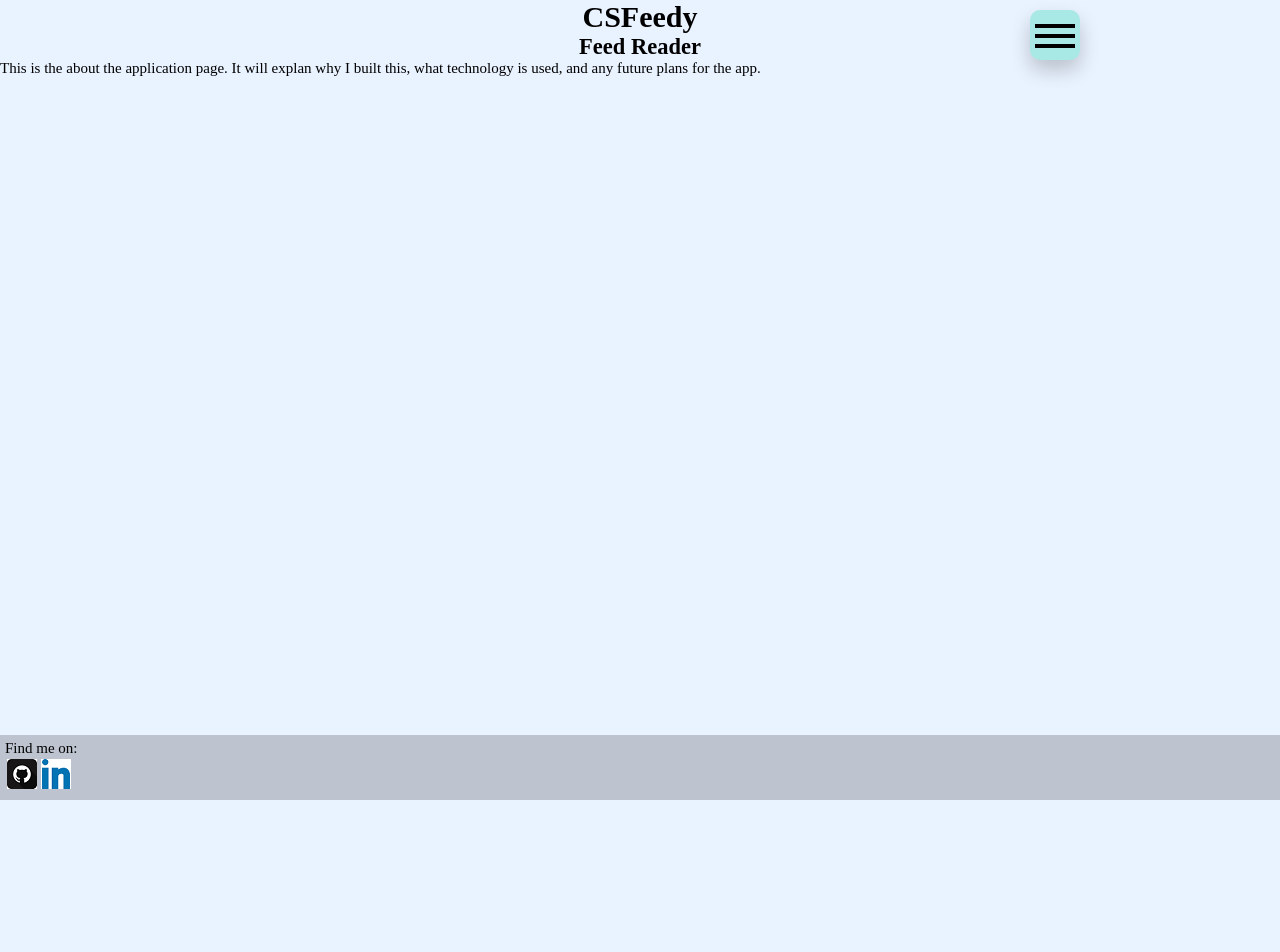
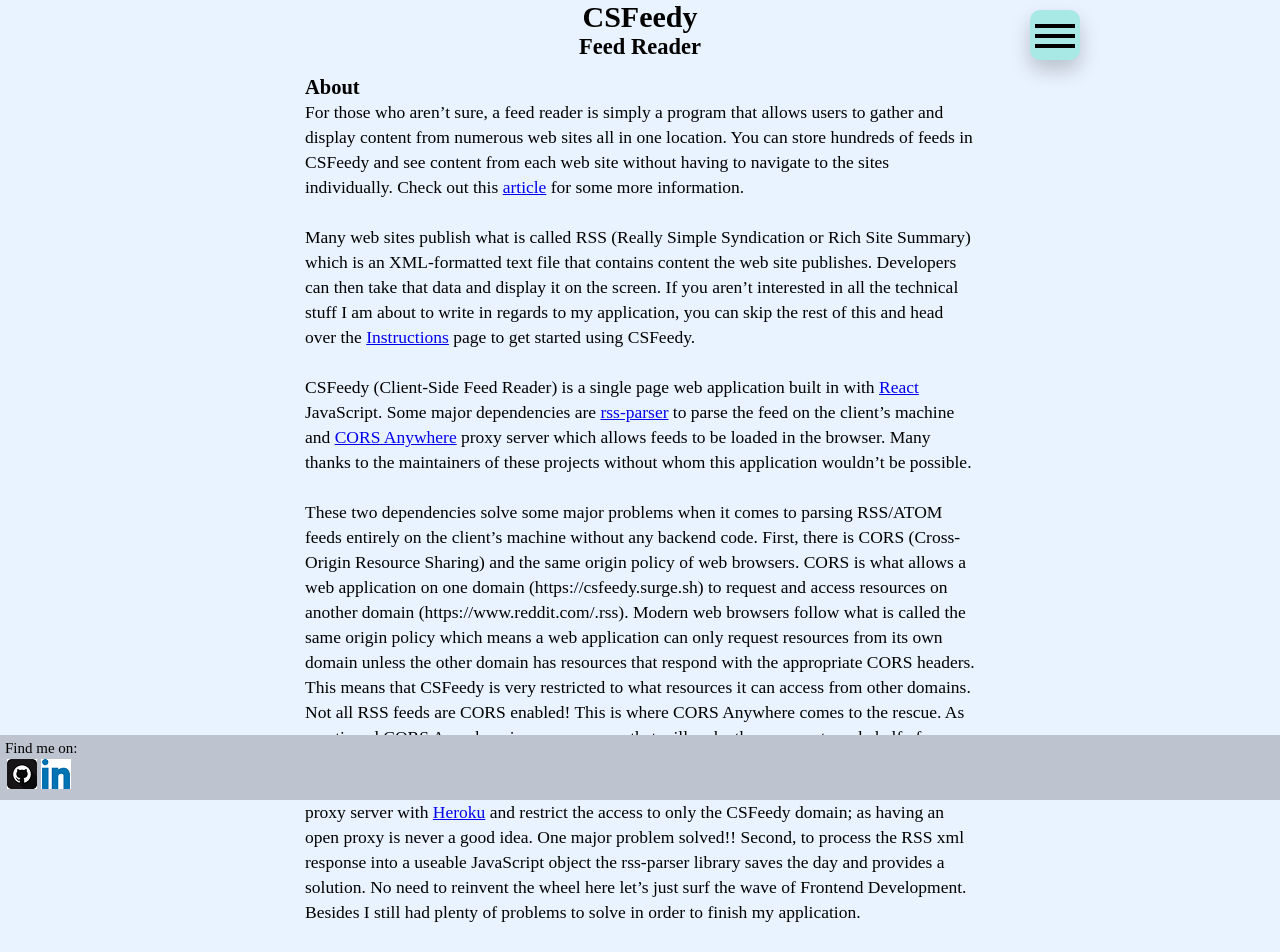
Before and after one commit to ARogala/cs-feedy, a React (Create React App) app: page /About in a window 1280 px wide. Shown: the top 952 px of the page. Before the commit the page ends 800 px from the top, so only its background shows below. Built offline with nearby package versions, Linux system fonts and the light colour scheme.

Commit message:
add content to the about page

```diff
--- /dev/null
+++ b/src/components/About.css
@@ -0,0 +1,16 @@
+@charset "UTF-8";
+/**
+ * CSFeedy
+ * @authors Andrew Rogala
+ * @date    9/13/2018
+ * @version 1.0
+ */
+
+.about {
+	max-width: 70rem;
+	margin: 0px auto 0px auto;
+	font-size: 1.75rem;
+	padding: 15px;
+	line-height: 2.5rem;
+	display: block;
+}
--- a/src/components/About.js
+++ b/src/components/About.js
@@ -1,12 +1,73 @@
 import React from 'react';
+import { Link } from 'react-router-dom';
+
+import './About.css';
 
 function About() {
 	return (
-		<div>
-			<p>This is the about the application page.
-			It will explan why I built this, what technology is
-			used, and any future plans for the app.</p>
-		</div>
+		<section className="about">
+			<h3>About</h3>
+			<p>For those who aren’t sure, a feed reader is simply a program that allows users
+			to gather and display content from numerous web sites all in one location.
+			You can store hundreds of feeds in CSFeedy and see content from each web site without
+			having to navigate to the sites individually.
+			Check out this <a href="https://www.lifewire.com/what-is-rss-2483592">article</a> for some more information.</p><br/>
+			<p>Many web sites publish what is called RSS (Really Simple Syndication or Rich Site Summary)
+			which is an XML-formatted text file that contains content the web site publishes.
+			Developers can then take that data and display it on the screen.
+			If you aren’t interested in all the technical stuff I am about to write in regards to my application,
+			you can skip the rest of this and head over the <Link to='/Instructions'>Instructions</Link> page to get started using CSFeedy.</p><br/>
+			<p>CSFeedy (Client-Side Feed Reader) is a single page web application built in with <a href="https://reactjs.org/">React</a> JavaScript.
+			Some major dependencies are <a href="https://www.npmjs.com/package/rss-parser">rss-parser</a> to parse the feed on the client’s machine
+			and <a href="https://github.com/Rob--W/cors-anywhere">CORS Anywhere</a> proxy server which allows feeds to be loaded in the browser.
+			Many thanks to the maintainers of these projects without whom this application wouldn’t be possible.</p><br/>
+			<p>These two dependencies solve some major problems when it comes to parsing RSS/ATOM feeds
+			entirely on the client’s machine without any backend code.
+			First, there is CORS (Cross-Origin Resource Sharing) and the same origin policy of web browsers.
+			CORS is what allows a web application on one domain (https://csfeedy.surge.sh) to request
+			and access resources on another domain (https://www.reddit.com/.rss).
+			Modern web browsers follow what is called the same origin policy which means a web application
+			can only request resources from its own domain unless the other domain has resources that respond
+			with the appropriate CORS headers. This means that CSFeedy is very restricted to what resources it can access
+			from other domains. Not all RSS feeds are CORS enabled! This is where CORS Anywhere comes to the rescue.
+			As mentioned CORS Anywhere is a proxy server that will make these requests on behalf of CSFeedy,
+			add the appropriate CORS headers, and send the response (RSS xml data) back to CSFeedy for processing.
+			All I had to do was host my own instance of the CORS Anywhere proxy server with <a href="https://www.heroku.com/">Heroku</a> and
+			restrict the access to only the CSFeedy domain; as having an open proxy is never a good idea.
+			One major problem solved!! Second, to process the RSS xml response into a useable JavaScript object
+			the rss-parser library saves the day and provides a solution.
+			No need to reinvent the wheel here let’s just surf the wave of Frontend Development.
+			Besides I still had plenty of problems to solve in order to finish my application.</p><br/>
+			<p>A few interesting problems I solved while building this application are as follows:</p>
+			<p>The feed buttons are generated dynamically by filtering, grouping, and then rendering
+			the buttons from the array of objects stored in local storage.
+			See FeedBtnList.js and groupBy.js for code documentation on this method.
+			This algorithm solves the unique problem of building a dynamic filterable menu from changing data.
+			I may need to do some minor refactoring future.
+			</p><br/>
+			<p>Also building the functionality to add, delete, back up, and restore feeds from local storage
+			was a challenging aspect of this apps design. I had a hard time finding information on backing up
+			and restoring the state of local storage; doesn’t seem like this is done very often.</p><br/>
+			<p>Backing up local storage works by first getting the array of objects from local storage and
+			then converting that string to a blob of type text. Next generate a URL from the blob so the text
+			can be passed as a URL to API’s that expect URL’s. Finally, pass that URL, that now contains the data,
+			to an html anchor tag and pragmatically click the anchor tag for download.
+			See the backUpFeeds() function in ManageFeeds.js for code documentation.</p><br/>
+			<p>To restore the local storage state first get the file from the user with an html input tag of type file.
+			Then user JavaScript’s readAsText() method from the File API to read the text document.
+			Next, parse the read text document into a variable and save the data back to local storage.
+			See restoreFeeds() function in ManageFeeds.js for code documentation.</p><br/>
+			<p>Unfortunately, as of now, if the user makes a mistake entering a feed the only option
+			is to delete it and re-enter it correctly. CSFeedy is missing the Update in CRUD
+			(Create Read/Retrieve Update and Delete). I hope to add functionality to update a feed in the future.
+			I would also like to include functionality that allows more than one feed list.
+			Thus, users can switch between a few feed lists instead of having one huge list.
+			Accessibility needs some improvement as well. I may try to support Edge and Internet Explorer;
+			but for now the app only works in Google Chrome, Firefox, and Opera on both desktop and mobile.
+			Check out the code for this application on my <a href="https://github.com/ARogala/cs-feedy">GitHub</a> page.</p>
+			<p>Hope you enjoy CSFeedy!</p>
+
+		</section>
 	);
 }
 
```
